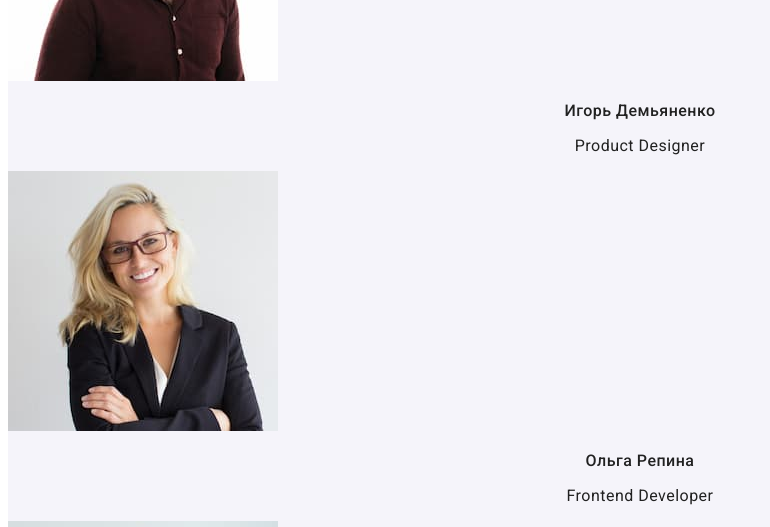
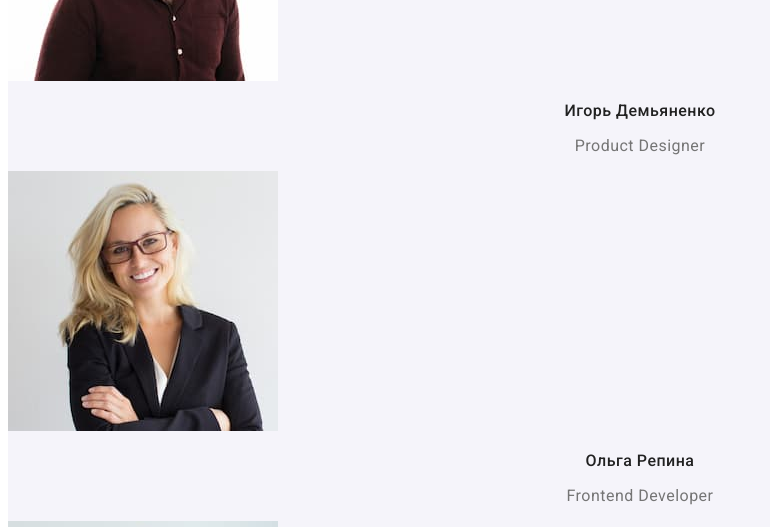
Before and after one commit to Livada86Yelena/goit-markup-hw-02, a plain HTML site: page index.html in a window 1280 px wide. Shown: the part 2120-2647 px from the top of the page, without its empty margins (0-770 px from the left). Drawn offline with Linux system fonts and the light colour scheme.

Commit message:
Вносит правки

```diff
--- a/css/styles.css
+++ b/css/styles.css
@@ -229,7 +229,7 @@ ul {
   line-height: 1.2;
   text-align: center;
   letter-spacing: 0.03em;
-  color: #212121;
+  color: #757575;
 }
 
 /* Footer */
```
